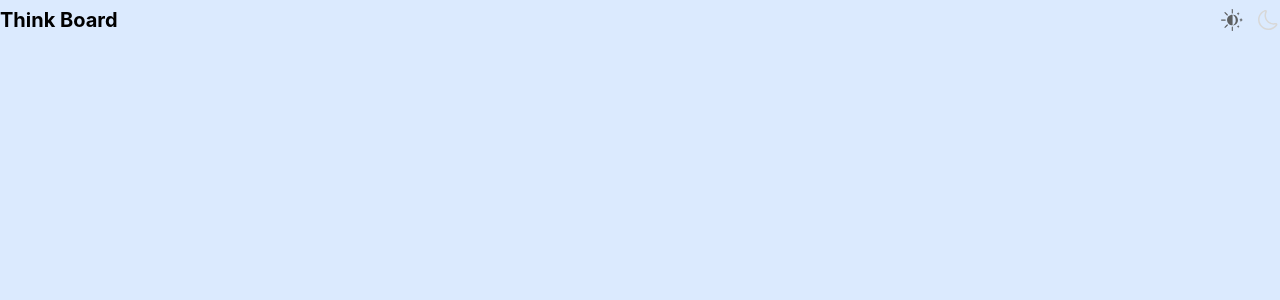
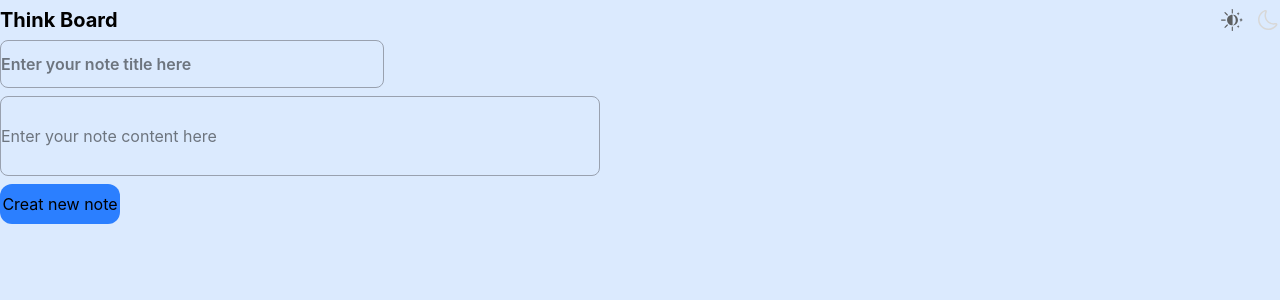
Before and after one commit to Delaramzed/thinkBoard, a React (Vite) app: page / in a window 1280 px wide. Shown: the top 300 px of the page. Built offline with nearby package versions, Linux system fonts and the light colour scheme.

Commit message:
add noteform

```diff
--- a/src/App.tsx
+++ b/src/App.tsx
@@ -1,11 +1,15 @@
 import "./App.css";
 import Header from "./components/header";
+import NoteForm from "./components/noteform";
 
 
 function App() {
   return (
     <div className="min-h-screen bg-blue-100">
       <Header />
+      <main>
+        <NoteForm />
+      </main>
 
     </div>
   );
--- /dev/null
+++ b/src/components/noteform.tsx
@@ -0,0 +1,20 @@
+function NoteForm() {
+  return (
+    <div className="flex flex-col items-start p-6 gap-2 mt-10">
+      <input
+        placeholder="Enter your note title here"
+        type="text"
+        className=" font-semibold focus:outline-none border border-gray-400 rounded-lg h-12 w-96"
+      />
+
+      <input
+        placeholder="Enter your note content here"
+        className=" resize-none outline-none focus:outline-none border border-gray-400 rounded-lg h-20 w-150 bg-transparent overflow-y-auto"
+      ></input>
+      <button className="bg-blue-500 rounded-xl w-30 h-10">
+        Creat new note
+      </button>
+    </div>
+  );
+}
+export default NoteForm;
```
